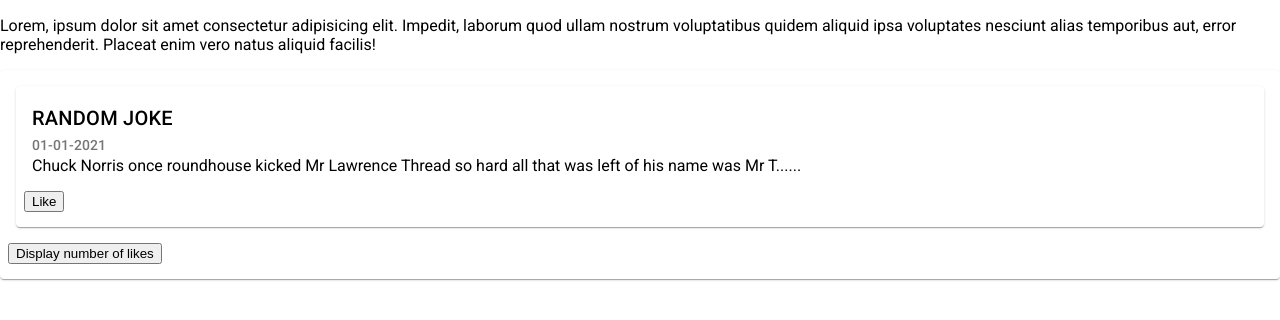
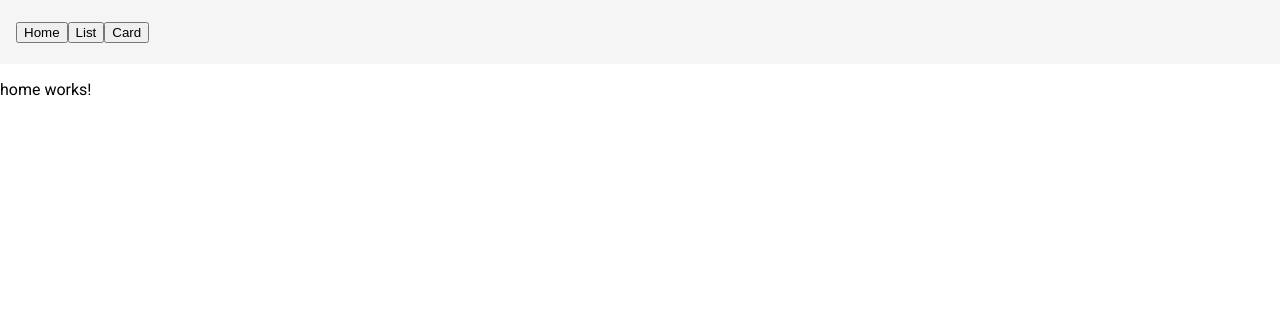
Before and after one commit to buj99/AngularIntermidieteTraining_27_3_2023, an Angular app in the folder chuck-app/: page /home in a window 1280 px wide. Shown: the top 320 px of the page. Built offline with nearby package versions, Linux system fonts and the light colour scheme.

Commit message:
Add routing

```diff
--- a/chuck-app/src/app/app.component.html
+++ b/chuck-app/src/app/app.component.html
@@ -1,4 +1,13 @@
-<app-joke-list></app-joke-list>
+<mat-toolbar>
+  <button routerLink="home">Home</button>
+  <button routerLink="list">List</button>
+  <button routerLink="details/card" (click)="navigateToDetails()">Card</button>
+</mat-toolbar>
+
+<router-outlet></router-outlet>
+
+
+<!--<app-joke-list></app-joke-list>
 
 
 <mat-card>
@@ -8,4 +17,4 @@
   <mat-card-actions>
     <button (click)="logLikesNumber()"> Display number of likes </button>
   </mat-card-actions>
-</mat-card>
+</mat-card>-->
--- a/chuck-app/src/app/app.component.ts
+++ b/chuck-app/src/app/app.component.ts
@@ -1,4 +1,5 @@
 import { AfterViewInit, Component, OnChanges, OnInit, SimpleChanges, ViewChild } from '@angular/core';
+import { Router } from '@angular/router';
 import { JokeCardComponent } from './joke-details/joke-card/joke-card.component';
 import { Joke } from './models/joke.model';
 
@@ -9,6 +10,10 @@ import { Joke } from './models/joke.model';
 })
 export class AppComponent implements OnInit, OnChanges, AfterViewInit {
   @ViewChild(JokeCardComponent) jokeCardComponent: JokeCardComponent | undefined;
+
+  constructor(private readonly router: Router) {
+
+  }
 
   joke = {
     title: 'Random joke',
@@ -36,4 +41,8 @@ export class AppComponent implements OnInit, OnChanges, AfterViewInit {
   logLikesNumber(): void {
     console.log(`Joke ${this.joke.title} has ${this.jokeCardComponent?.likeCounter} likes.`);
   }
+
+  navigateToDetails(): void {
+    this.router.navigateByUrl('details/card');
+  }
 }
--- /dev/null
+++ b/chuck-app/src/app/home/home.component.html
@@ -0,0 +1 @@
+<p>home works!</p>
--- a/chuck-app/src/app/joke-details/joke-details.module.ts
+++ b/chuck-app/src/app/joke-details/joke-details.module.ts
@@ -3,6 +3,7 @@ import { CommonModule } from '@angular/common';
 import { JokeCardComponent } from './joke-card/joke-card.component';
 import { MatCardModule } from '@angular/material/card';
 import { SuffixPipe } from '../pipes/suffix.pipe';
+import { JokeDtailsRoutingModule } from './joke-details-routing.module';
 
 
 @NgModule({
@@ -12,7 +13,8 @@ import { SuffixPipe } from '../pipes/suffix.pipe';
   imports: [
     CommonModule,
     MatCardModule,
-    SuffixPipe
+    SuffixPipe,
+    JokeDtailsRoutingModule
   ],
   exports: [
     JokeCardComponent
```
Also changed, not shown: chuck-app/src/app/app-routing.module.ts (added, +18 -0 lines), chuck-app/src/app/app.module.ts (+5 -7 lines), chuck-app/src/app/home/home.component.ts (added, +13 -0 lines), chuck-app/src/app/joke-details/joke-details-routing.module.ts (added, +13 -0 lines), chuck-app/src/app/home/home.component.scss (added).
